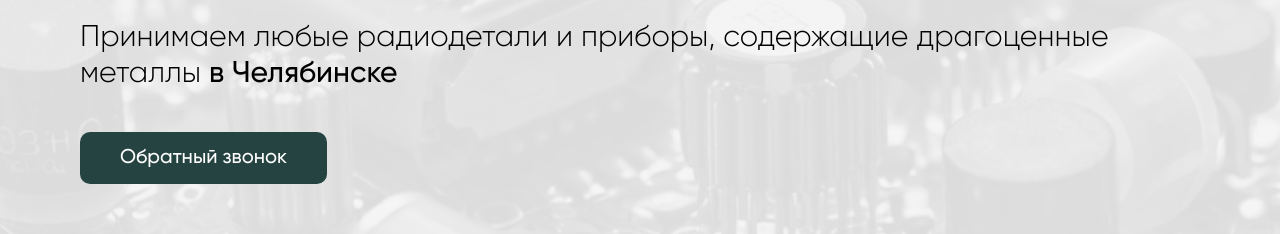
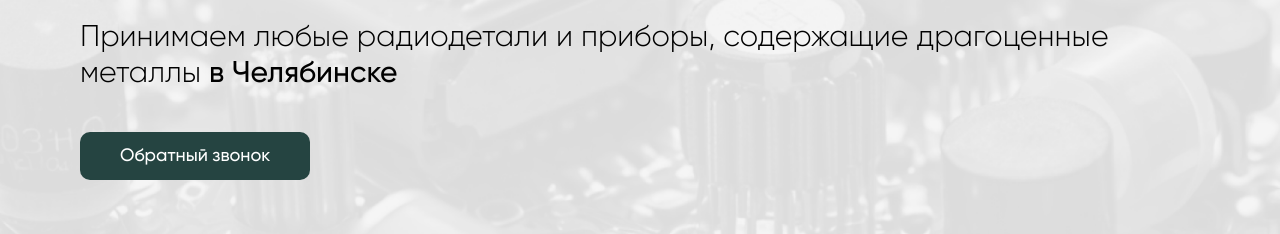
Before and after one commit to teeshkeen/uralplata-plus-postgresql, a React (Create React App) app in the folder frontend/: page / in a window 1280 px wide. Shown: the part 344-578 px from the top of the page. Built offline with nearby package versions, Linux system fonts and the light colour scheme; no server answers.

Commit message:
fixes catalog button

```diff
--- a/frontend/src/shared/styles/index.css
+++ b/frontend/src/shared/styles/index.css
@@ -121,7 +121,7 @@ body {
 
   &:disabled {
     cursor: default;
-    background-color: rgba(37, 68, 65, 1);
+    background-color: rgb(96, 112, 110);
   }
 }
 
--- a/frontend/src/shared/ui/Button.jsx
+++ b/frontend/src/shared/ui/Button.jsx
@@ -2,7 +2,10 @@ import React from 'react'
 
 const Button = ({text, href, styles, onClick}) => {
   return (
-    <a onClick={onClick} href={href} className={`flex justify-center ButtonFormSubmit cursor-pointer px-10 py-3 rounded-[10px] bg-clickable-default hover:bg-clickable-hover active:bg-clickable-active transition-all text-base font-normal text-white 768:inline-block 768:text-xl ${styles}`}>
+    <a onClick={onClick} href={href} className={`flex justify-center ButtonFormSubmit cursor-pointer px-10 py-3 rounded-[10px]
+       bg-clickable-default hover:bg-clickable-hover active:bg-clickable-active transition-all text-base font-normal
+        text-white 768:inline-block text-[16px] 768:text-[18px]
+     ${styles}`}>
       <div className="text-center">{text}</div>
       </a>
   )
```
